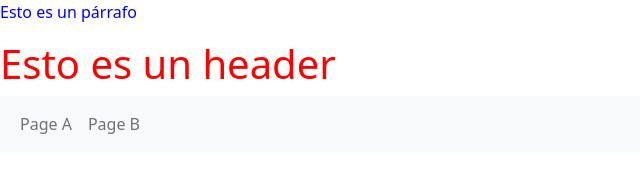
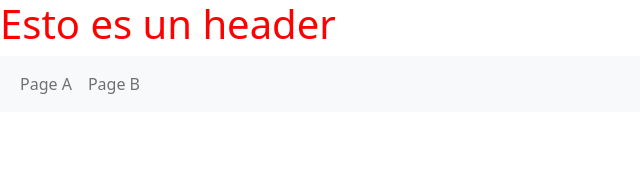
Before and after one commit to YANDR0/Tarea3.2, a plain HTML site: page index.html in a window 1280 px wide. Shown: the whole page, without its empty margins (0-640 px from the left). Drawn offline with nearby package versions, Linux system fonts and the light colour scheme.

Commit message:
Estás mal y te voy a decir porque

```diff
--- a/index.html
+++ b/index.html
@@ -8,7 +8,7 @@
 </head>
 
 <body>
-    <p>Esto es un párrafo</p>
+
     <h1>Esto es un header</h1>
 
     <link href="https://cdn.jsdelivr.net/npm/bootstrap@5.2.3/dist/css/bootstrap.min.css" rel="stylesheet">
```
